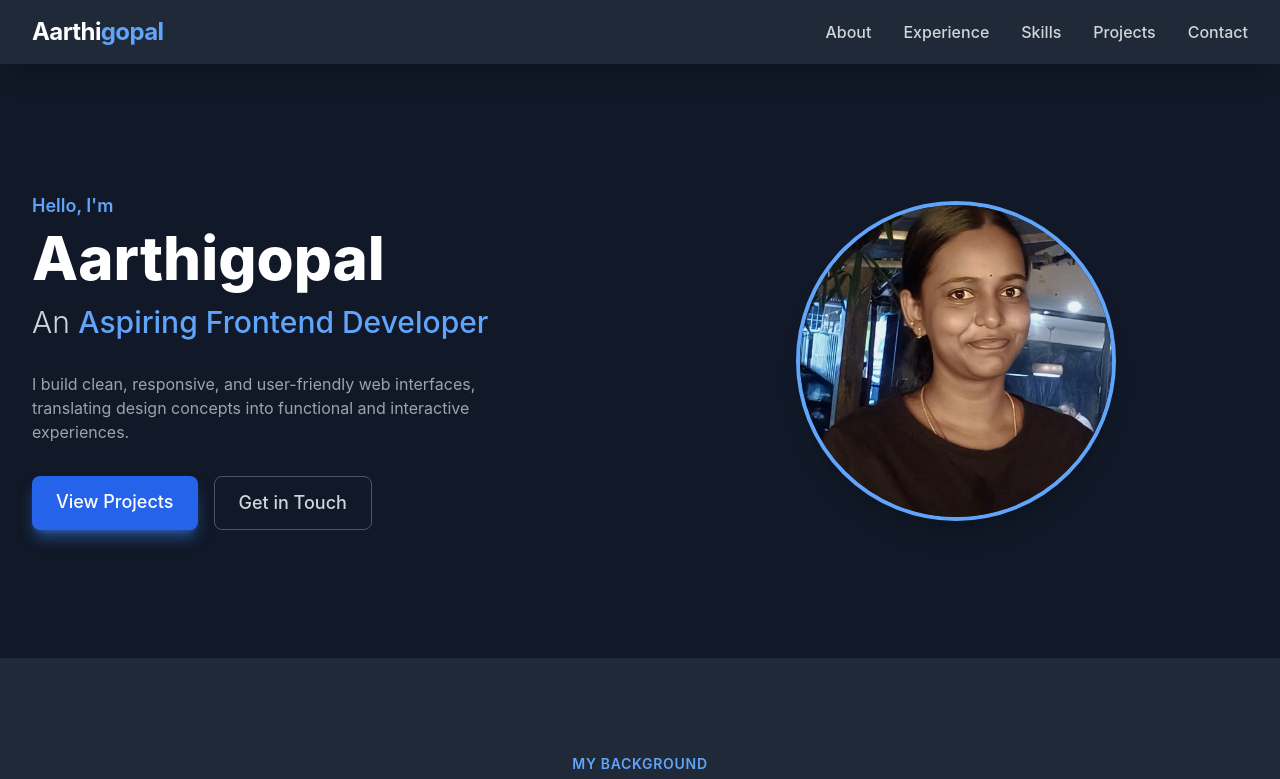
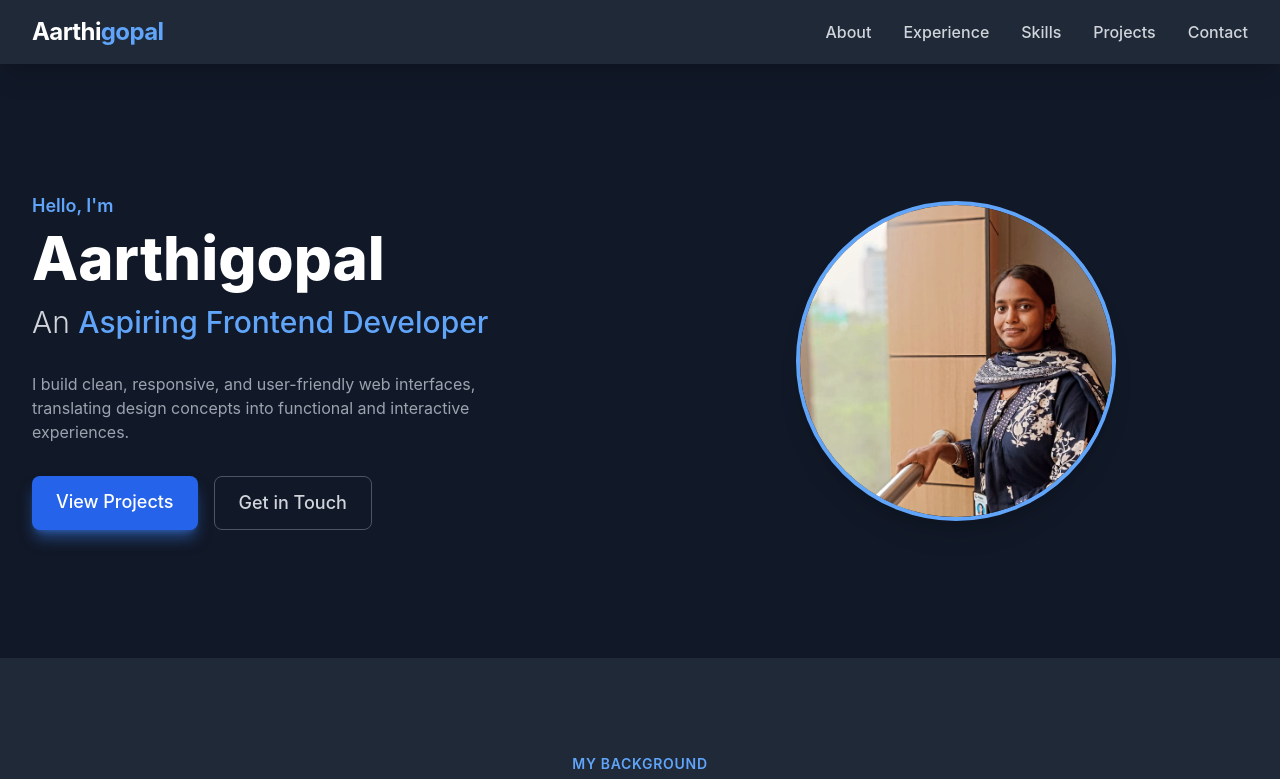
Before and after one commit to Aarthigopal12/Aarthigopal-protfoliowebsite-, a website: page index.html in a window 1280 px wide. Shown: the top 779 px of the page. Drawn offline with nearby package versions, Linux system fonts and the light colour scheme.

Commit message:
image change

```diff
--- a/index.html
+++ b/index.html
@@ -122,7 +122,7 @@
                     <!-- Image/Avatar -->
                     <div class="order-1 md:order-2 flex justify-center">
                         <!-- Image replaced with uploaded file: image_7f596a.png -->
-                        <img src="Aarthig.jpeg"
+                        <img src="Aarthigopal.jpeg"
                              alt="Professional avatar of Aarthigopal"
                              class="rounded-full shadow-xl w-64 h-64 md:w-80 md:h-80 object-cover border-4 border-blue-400">
                     </div>
```
Also changed, not shown: Aarthig.jpeg (deleted), Aarthigopal.jpeg (added).
